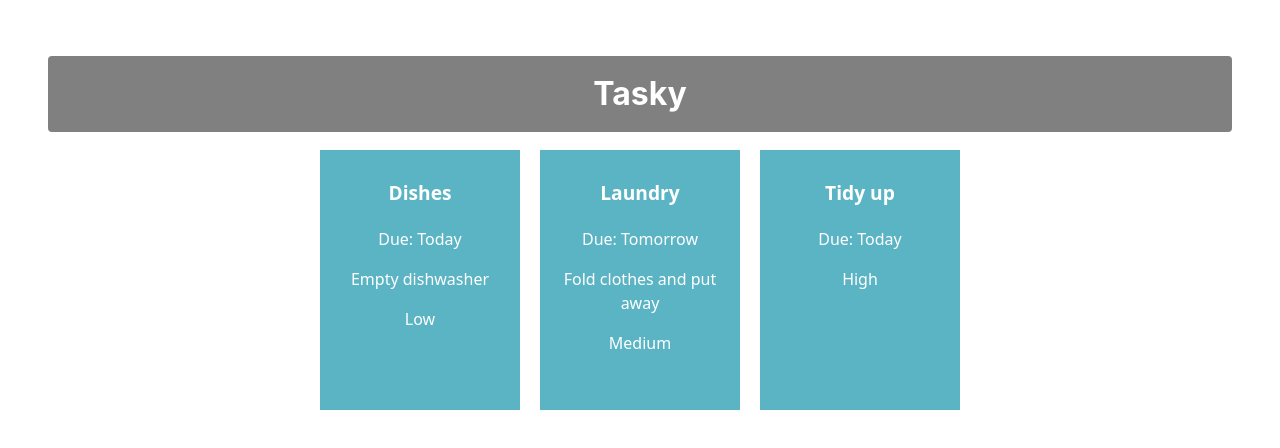
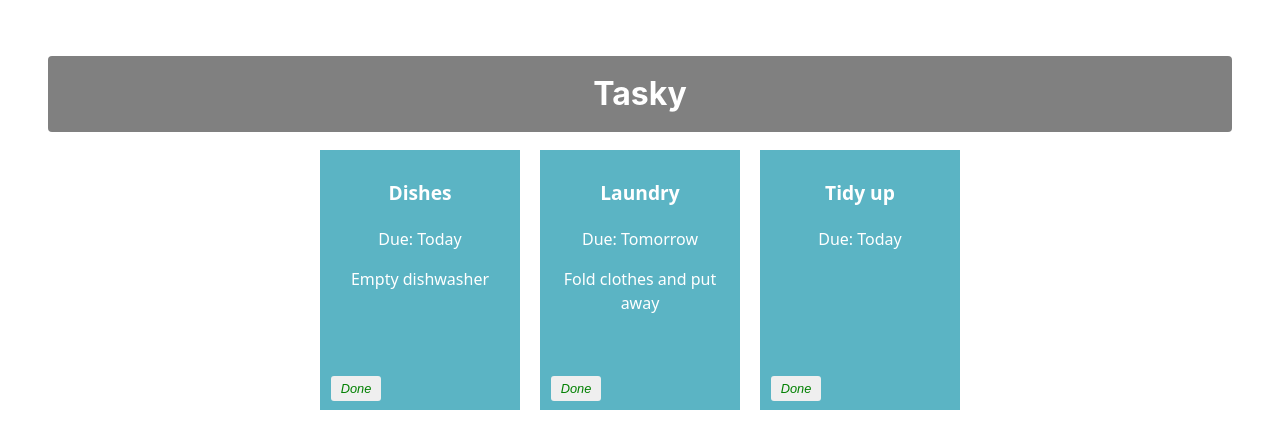
Before and after one commit to EvanHearne11/react-basics-labs, a React (Vite) app in the folder tasky/: page / in a window 1280 px wide. Shown: the top 448 px of the page. Built offline with nearby package versions, Linux system fonts and the light colour scheme.

Commit message:
Mark task as done

```diff
--- a/tasky/src/App.css
+++ b/tasky/src/App.css
@@ -38,8 +38,24 @@
   font-size: 1.2em;
 }
 .priority {
-  font-size: 4.9em;
+  font-size: 0.9em;
   position: absolute;
   bottom: 10px;
   width: 100%;
 }
+button {
+  border: none;
+  border-radius: 3px;
+  font-style: italic;
+  font-size: 0.8em;
+  margin: 4px 6px;
+  width: 50px;
+  height: 25px;
+}
+
+.doneButton {
+  position: absolute;
+  bottom: 5px;
+  left: 5px;
+  color: green;
+}
--- a/tasky/src/App.jsx
+++ b/tasky/src/App.jsx
@@ -6,25 +6,34 @@
 function App() {
   const [ taskState, setTaskState ] = useState({
     tasks: [
-      { id: 1, title:"Dishes", description: "Empty dishwasher", deadline: "Today", priority: "Low" },
-      { id: 2, title: "Laundry", description: "Fold clothes and put away", deadline: "Tomorrow", priority: "Medium" },
-      { id: 3, title: "Tidy up", deadline: "Today", priority: "High" }
+      { id: 1, title:"Dishes", description: "Empty dishwasher", deadline: "Today", done: false },
+      { id: 2, title: "Laundry", description: "Fold clothes and put away", deadline: "Tomorrow", done: false },
+      { id: 3, title: "Tidy up", deadline: "Today", done: false}
     ]
   });
 
 
+  const doneHandler = (taskIndex) => {
+    const tasks = [...taskState.tasks];
+    tasks[taskIndex].done = !tasks[taskIndex].done;
+    setTaskState({tasks});
+    console.log(`${taskIndex} ${tasks[taskIndex].done}`);
+  }
+
   return (
     <div className="container">
       <h1>Tasky</h1>
-      {taskState.tasks.map((task) => (
+      {taskState.tasks.map((task, index) => (
     <Task
       title={task.title}
       description={task.description}
       deadline={task.deadline}
-      priority={task.priority}
       key={task.id}
+      done={task.done}
+      markDone={() => doneHandler(index)}
     />
   ))}
+
 
 
     </div>
--- a/tasky/src/components/Task.jsx
+++ b/tasky/src/components/Task.jsx
@@ -3,11 +3,15 @@
 const Task = (props) => {
 
     return (
-        <div className="card">
+        <div className="card" style={{backgroundColor: props.done ? 'lightgrey' : '#5bb4c4'}}>
+
             <p className="title">{props.title}</p>
             <p>Due: {props.deadline}</p>
             <p className = "description"> {props.description} </p>
             <p class name= "priority">{props.priority} </p>
+
+            <button onClick={props.markDone} className='doneButton'>Done</button>
+
         </div>
     )
 
```
